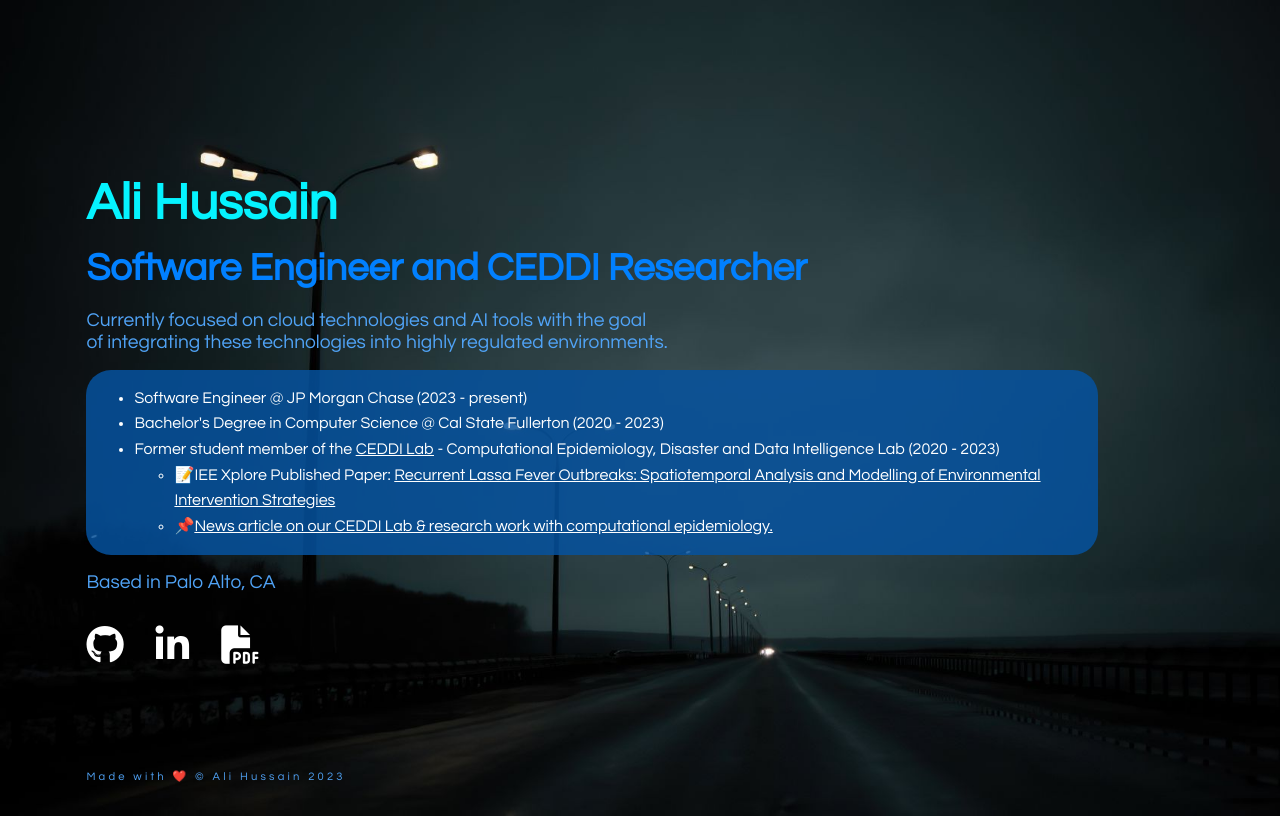
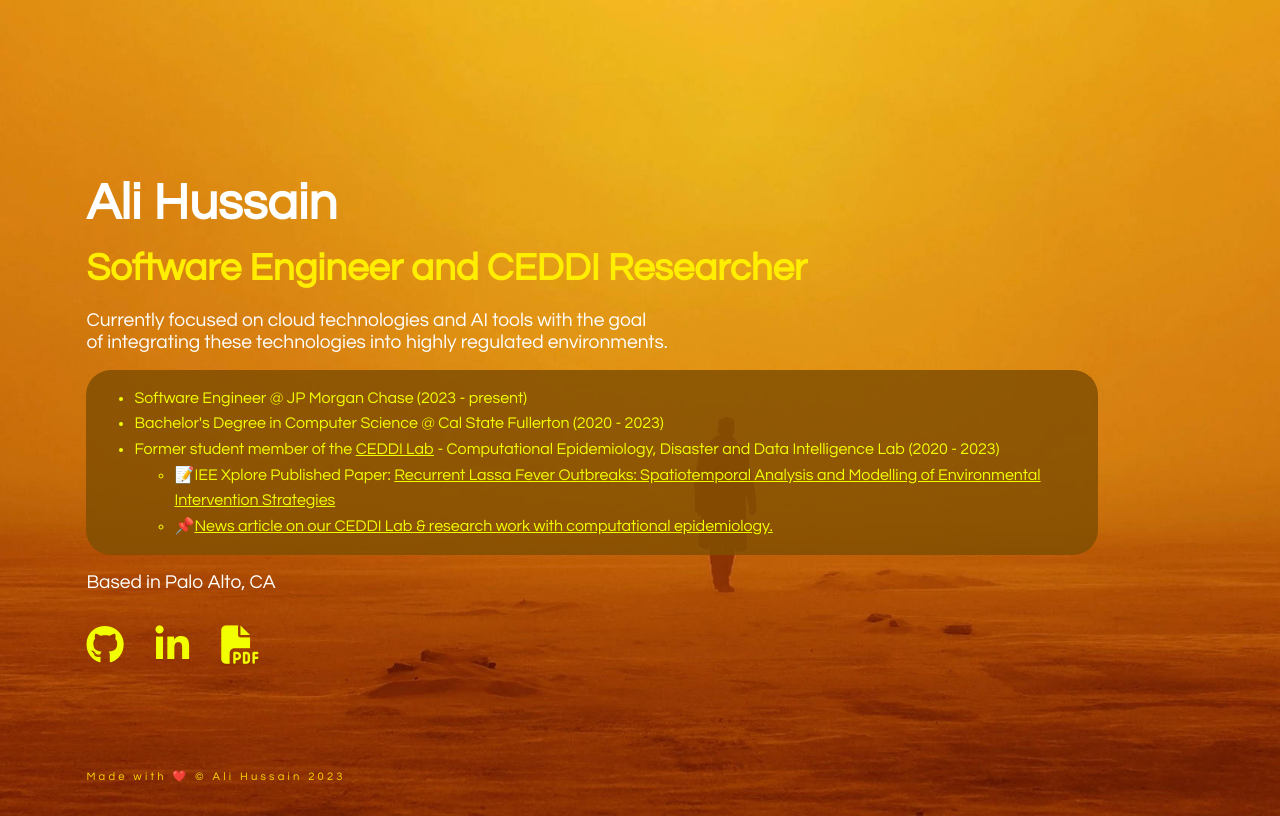
Before and after one commit to ali25311/ali25311.github.io, a plain HTML site: page index.html in a window 1280 px wide. Drawn offline with Linux system fonts and the light colour scheme.

Commit message:
2024 update q1

```diff
--- a/index.html
+++ b/index.html
@@ -52,7 +52,7 @@
             <a href="https://www.linkedin.com/in/ali-hussain-csuf/"
             target="_blank"
             class="fa fa-linkedin"></a>
-            <a href="https://drive.google.com/file/d/13A2E-9f8TgF6RMdKd6oA2R8QbVdxtXGV/view?usp=sharing"
+            <a href="https://drive.google.com/file/d/1ZVuQTYWvTIgcGG22BU8GvCoSLlTGdPeg/view?usp=sharing"
             target="_blank"
             class="fas fa-file-pdf"></a>
         </div>
--- a/styles.css
+++ b/styles.css
@@ -6,7 +6,7 @@
     color: white;
     box-sizing: border-box;
     width: 100%;
-    background: url("./assets/23843.jpeg");
+    background: url("./assets/br2049.jpg");
     background-repeat: no-repeat;
     background-size: cover;
     padding: 0;
@@ -30,19 +30,19 @@ body {
 h1 {
     font-size: 2.4rem;
     line-height: 0.7;
-    color: rgb(1, 128, 255);
+    color: #ffee00;
 }
 
 #name {
     font-size: 3.2rem;
-    color: rgb(5, 243, 255);
+    color: rgb(255, 255, 255);
 }
 
 p {
     font-size: 1.2rem;
     margin: 0px;
     line-height: 1.4rem;
-    color: rgb(80, 163, 246);
+    color: rgb(255, 255, 255);
 }
 
 #links {
@@ -53,7 +53,7 @@ p {
 
 #projects {
   font-size: 0.2 rem;
-  background-color: rgba(5, 82, 159, 0.845);
+  background-color: rgba(130, 79, 2, 0.845);
   color: rgb(255, 255, 255);
   padding-left: 3em;
   padding-right: 3em;
@@ -63,18 +63,18 @@ p {
 }
 
 #projects li a:hover {
-    color: rgb(5, 243, 255);
+    color: rgb(255, 255, 255);
 }
 
 li, a {
     text-decoration: none;
     line-height: 1.6em;
-    color: rgb(255, 255, 255);
+    color: rgb(242, 255, 0);
 }
 
 .fa-spin {
     animation: spin 0.5s;
-    color: rgb(5, 243, 255);
+    color: rgb(255, 151, 5);
 }
 
 footer {
@@ -83,7 +83,7 @@ footer {
 
 p.copyright {
     position: fixed;
-    color: rgb(80, 163, 246);
+    color: rgb(255, 217, 1);
     font-size: 0.7em;
     text-align: left;
     bottom: 1em;
```
Also changed, not shown: assets/br2049.jpg (added).
